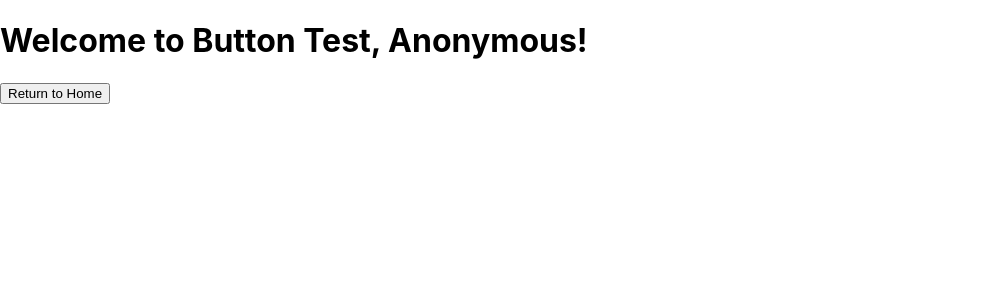
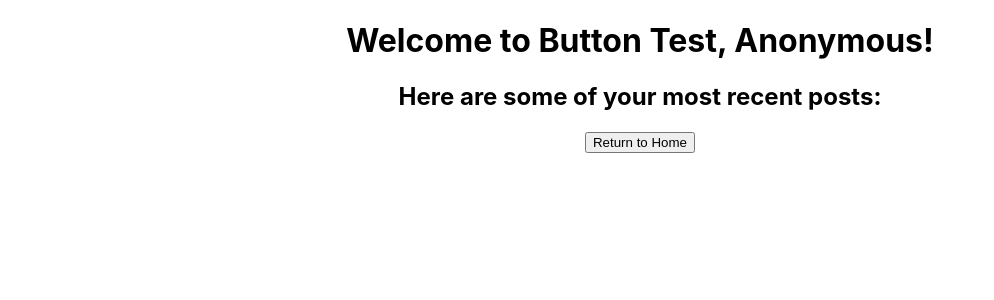
Before and after one commit to jakegustin/Redditify, a React (Create React App) app in the folder react-app-test/: page /button in a window 1280 px wide. Shown: the top 300 px of the page, without its empty margins (0-994 px from the left). Built offline with nearby package versions, Linux system fonts and the light colour scheme.

Commit message:
cheeky ButtonTest formatting update

```diff
--- /dev/null
+++ b/react-app-test/src/ButtonTest.css
@@ -0,0 +1,3 @@
+.Button{
+    text-align: center;
+}
--- a/react-app-test/src/ButtonTest.js
+++ b/react-app-test/src/ButtonTest.js
@@ -1,10 +1,14 @@
 import { Link } from "react-router-dom";
+import './ButtonTest.css';
 import { myName } from "./App.js";
 
 function ButtonTest() {
     return(
-        <div>
+        <div className="Button">
             <h1>Welcome to Button Test, {myName}!</h1>
+            <body>
+                <h2>Here are some of your most recent posts:</h2>
+            </body>
             <Link to="/">
                 <button type="button">
                     Return to Home
```
